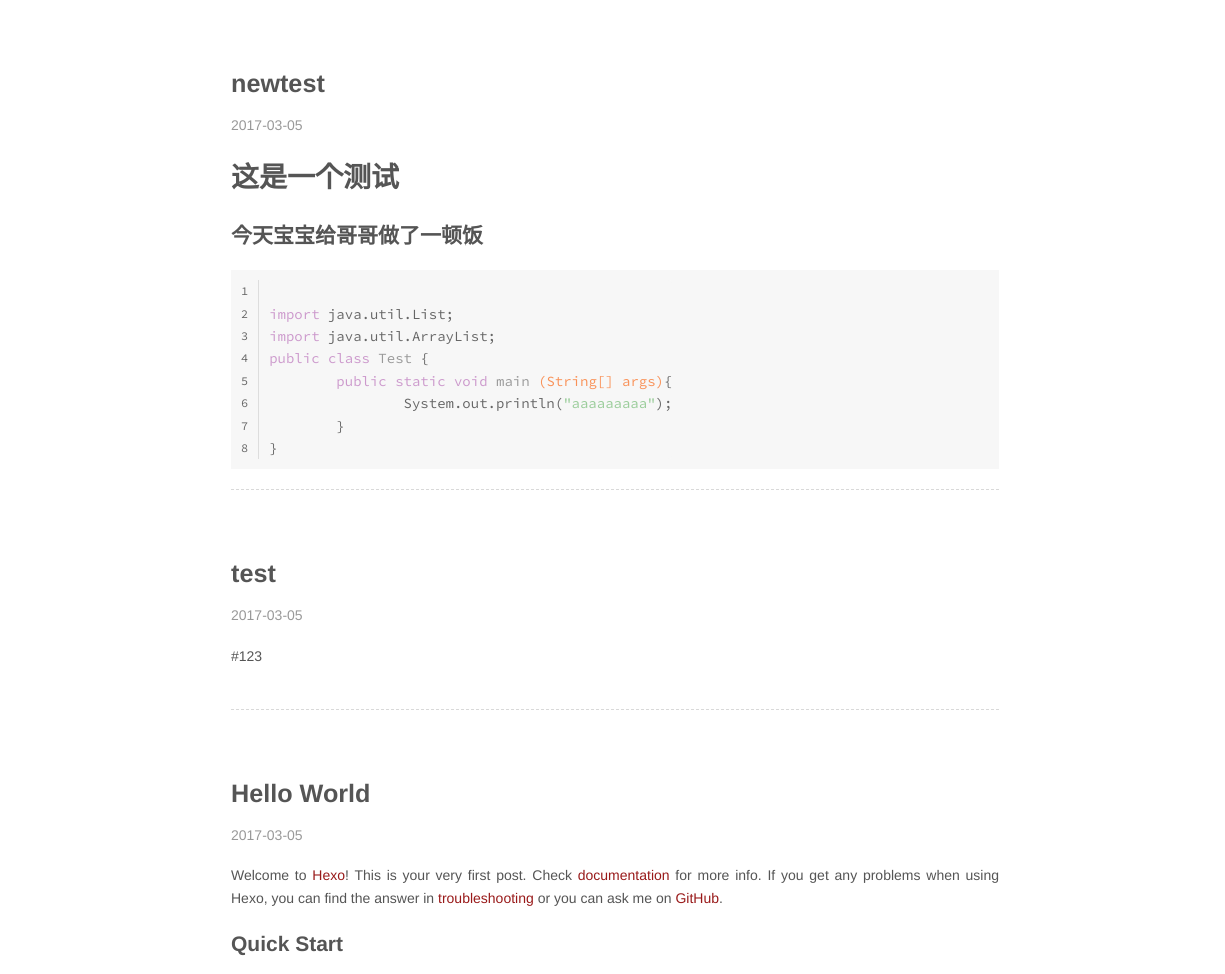
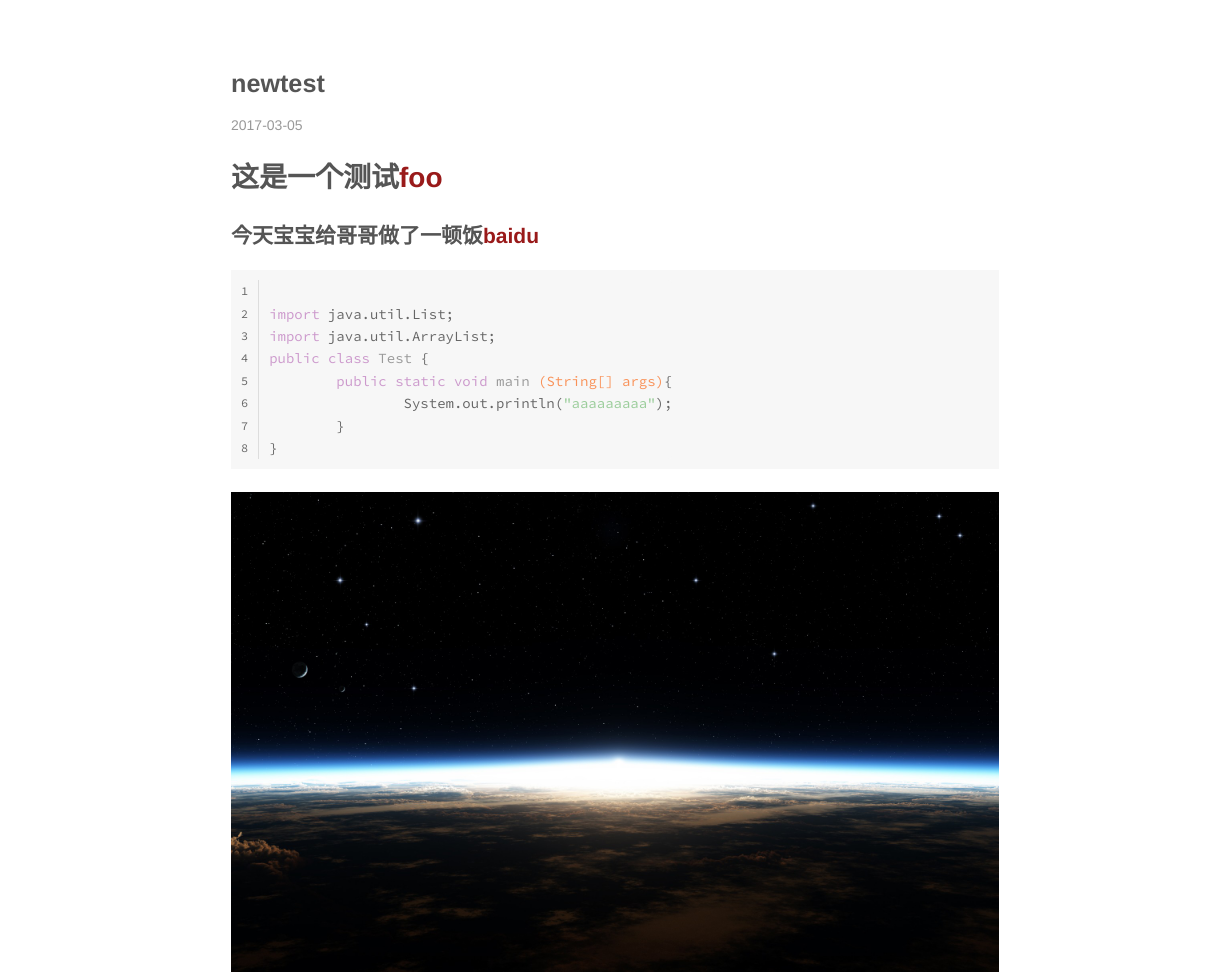
Before and after one commit to bicelove/bicelove.github.io, a plain HTML site: page index.html in a window 1280 px wide. Shown: the top 974 px of the page, 0-1225 px from the left. Drawn offline with nearby package versions, Linux system fonts and the light colour scheme.

Commit message:
Site updated: 2017-03-05 19:51:10

```diff
--- a/index.html
+++ b/index.html
@@ -50,7 +50,9 @@
     </div>
     <div class="article-entry" itemprop="articleBody">
 
-        <h1 id="这是一个测试"><a href="#这是一个测试" class="headerlink" title="这是一个测试"></a>这是一个测试</h1><h2 id="今天宝宝给哥哥做了一顿饭"><a href="#今天宝宝给哥哥做了一顿饭" class="headerlink" title="今天宝宝给哥哥做了一顿饭"></a>今天宝宝给哥哥做了一顿饭</h2><figure class="highlight java"><table><tr><td class="gutter"><pre><div class="line">1</div><div class="line">2</div><div class="line">3</div><div class="line">4</div><div class="line">5</div><div class="line">6</div><div class="line">7</div><div class="line">8</div></pre></td><td class="code"><pre><div class="line"></div><div class="line"><span class="keyword">import</span> java.util.List;</div><div class="line"><span class="keyword">import</span> java.util.ArrayList;</div><div class="line"><span class="keyword">public</span> <span class="class"><span class="keyword">class</span> <span class="title">Test</span> </span>&#123;</div><div class="line">	<span class="function"><span class="keyword">public</span> <span class="keyword">static</span> <span class="keyword">void</span> <span class="title">main</span> <span class="params">(String[] args)</span></span>&#123;</div><div class="line">		System.out.println(<span class="string">"aaaaaaaaa"</span>);</div><div class="line">	&#125;</div><div class="line">&#125;</div></pre></td></tr></table></figure>
+        <h1 id="这是一个测试foo"><a href="#这是一个测试foo" class="headerlink" title="这是一个测试foo"></a>这是一个测试<a href="http://example.com/" title="Optional Title Here" target="_blank" rel="external">foo</a></h1><h2 id="今天宝宝给哥哥做了一顿饭baidu"><a href="#今天宝宝给哥哥做了一顿饭baidu" class="headerlink" title="今天宝宝给哥哥做了一顿饭baidu"></a>今天宝宝给哥哥做了一顿饭<a href="http://baidu.com" target="_blank" rel="external">baidu</a></h2><figure class="highlight java"><table><tr><td class="gutter"><pre><div class="line">1</div><div class="line">2</div><div class="line">3</div><div class="line">4</div><div class="line">5</div><div class="line">6</div><div class="line">7</div><div class="line">8</div></pre></td><td class="code"><pre><div class="line"></div><div class="line"><span class="keyword">import</span> java.util.List;</div><div class="line"><span class="keyword">import</span> java.util.ArrayList;</div><div class="line"><span class="keyword">public</span> <span class="class"><span class="keyword">class</span> <span class="title">Test</span> </span>&#123;</div><div class="line">	<span class="function"><span class="keyword">public</span> <span class="keyword">static</span> <span class="keyword">void</span> <span class="title">main</span> <span class="params">(String[] args)</span></span>&#123;</div><div class="line">		System.out.println(<span class="string">"aaaaaaaaa"</span>);</div><div class="line">	&#125;</div><div class="line">&#125;</div></pre></td></tr></table></figure>
+<p><img src="../picture/banner.jpg" alt="bice"></p>
+
 
 
 
```
Also changed, not shown: 2017/03/05/newtest/index.html (+9 -5 lines), picture/banner.jpg (added).
